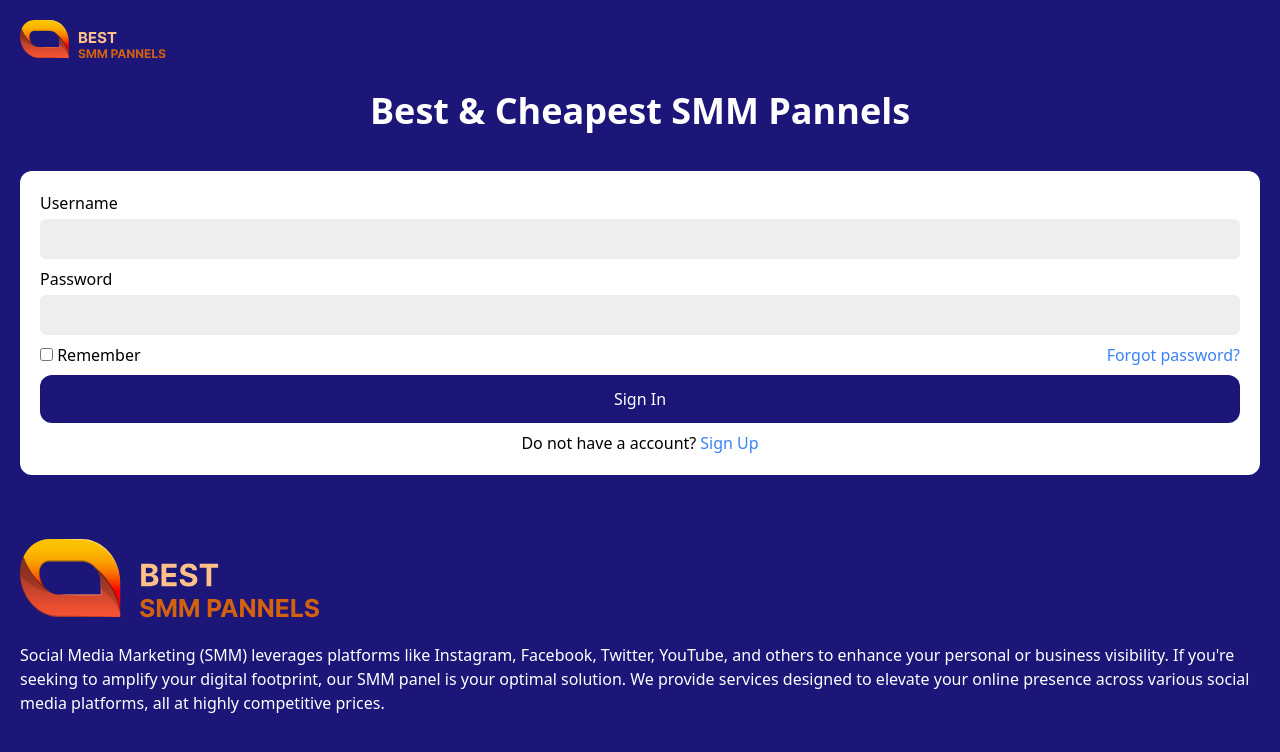
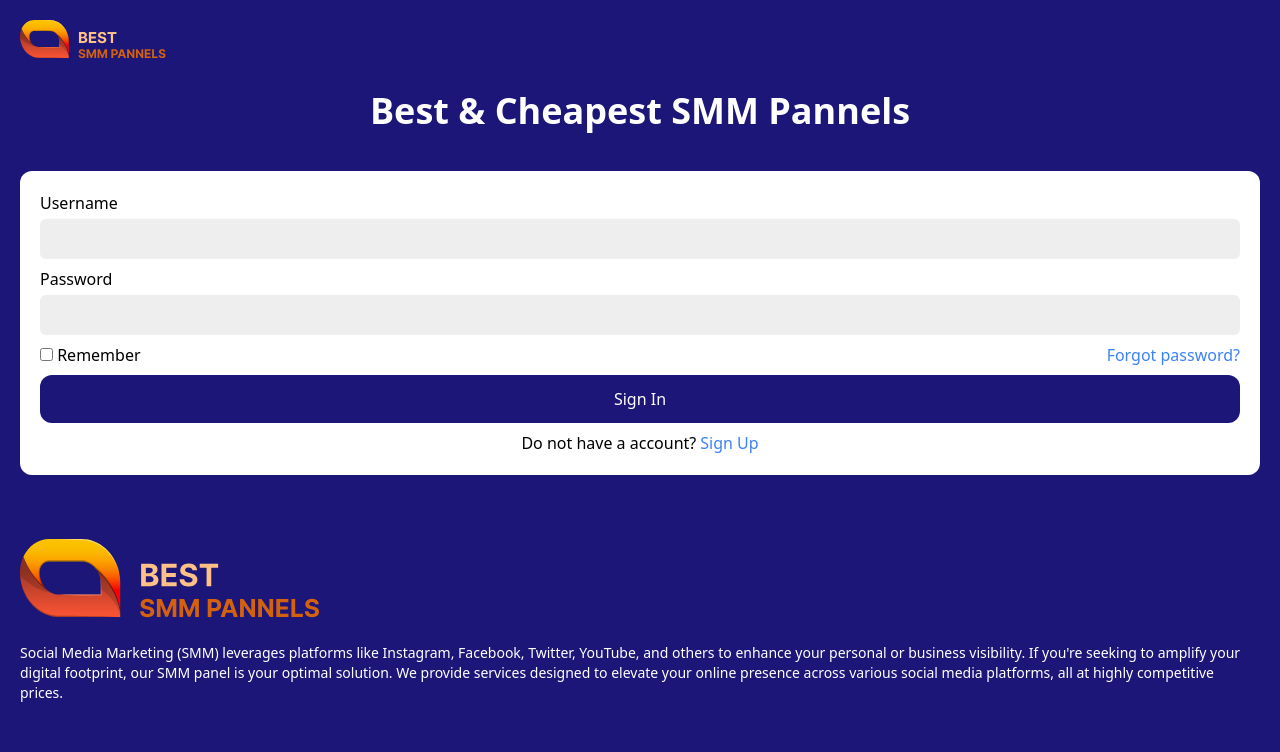
Before and after one commit to manishsindur/smm-pannel, a website built with Vite: page index.html in a window 1280 px wide. Built offline with nearby package versions, Linux system fonts and the light colour scheme.

Commit message:
Update index.html with new branding section and text size adjustment

```diff
--- a/index.html
+++ b/index.html
@@ -61,7 +61,7 @@
       <!-- Branding Section -->
       <section class="mb-16">
         <img width="300" src="images/Logo.svg" alt="large-logo" />
-        <p class="mt-6 text-white">
+        <p class="mt-6 text-sm text-white">
           Social Media Marketing (SMM) leverages platforms like Instagram,
           Facebook, Twitter, YouTube, and others to enhance your personal or
           business visibility. If you're seeking to amplify your digital
```
